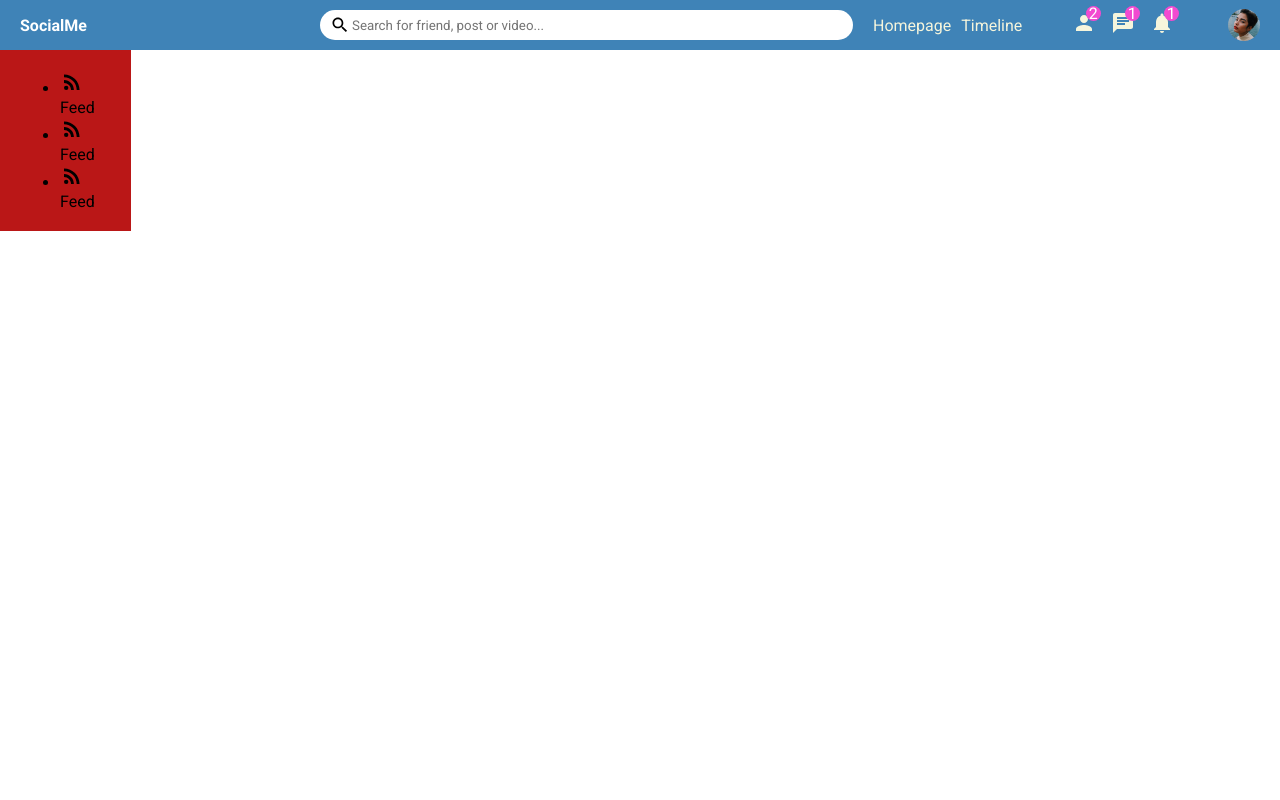
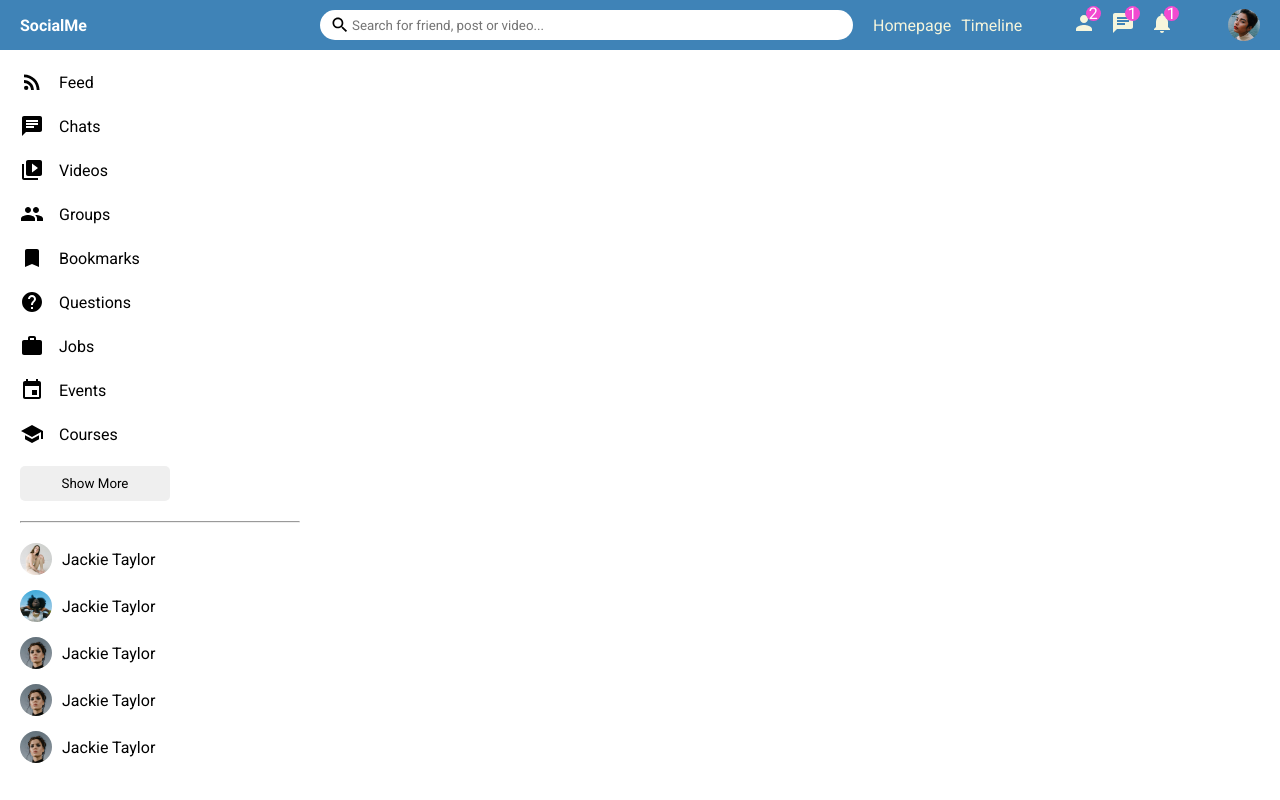
Before and after one commit to royalehoneybadger/social-me, a React (Create React App) app: page / in a window 1280 px wide. Built offline with nearby package versions, Linux system fonts and the light colour scheme.

Commit message:
Sidebar styles and functionality developed

```diff
--- a/src/components/sidebar/Sidebar.css
+++ b/src/components/sidebar/Sidebar.css
@@ -1,11 +1,68 @@
 .sidebar{
-    flex: 3px;
+    flex: 3;
     height: calc(100vh-50px);
-    background-color: greenyellow;
+    overflow-y:scroll ;
 }
+
+/* For Firefox */
+html {
+    scrollbar-width: thin;
+    scrollbar-color: #fff #696666;
+}
+
+
 
 .sidebar-wrapper{
     padding:20px;
-    background-color: #ba1717;
+
 
 }
+
+.sidebar-list {
+    padding: 0;
+    margin: 0;
+    list-style:none ;
+
+}
+
+.sidebar-list-item {
+    display: flex;
+    align-items: center;
+    margin-bottom: 20px;
+}
+
+.sidebar-icon {
+    margin-right: 15px;
+}
+
+.sidebar-button {
+    width: 150px;
+    border: none;
+    padding: 10px;
+    border-radius: 5px;
+    font-weight: 500;
+}
+
+.sidebar-hr{
+    margin: 20px 0;
+}
+
+.sidebar-friend-list{
+    padding: 0;
+    margin: 0;
+    list-style: none;
+}
+
+.sidebar-friend{
+    display: flex;
+    align-items: center;
+    margin-bottom: 15px;
+}
+
+.sidebar-pfp{
+   width: 32px;
+   height: 32px;
+   border-radius: 50%;
+   object-fit: cover;
+   margin-right: 10px;
+}
--- a/src/components/sidebar/Sidebar.jsx
+++ b/src/components/sidebar/Sidebar.jsx
@@ -1,6 +1,6 @@
 import React from 'react'
 import "./Sidebar.css"
-import {RssFeed} from "@mui/icons-material"
+import {RssFeed, Chat, VideoLibrary, Group, Bookmark, Help, Work, Event, School} from "@mui/icons-material"
 
 const Sidebar = () => {
   return (
@@ -12,12 +12,60 @@ const Sidebar = () => {
               <span className="sidebar-list-item-text">Feed</span>
           </li>
           <li className="sidebar-list-item">
-              <RssFeed className='sidebar-icon'/>
-              <span className="sidebar-list-item-text">Feed</span>
+              <Chat className='sidebar-icon'/>
+              <span className="sidebar-list-item-text">Chats</span>
           </li>
           <li className="sidebar-list-item">
-              <RssFeed className='sidebar-icon'/>
-              <span className="sidebar-list-item-text">Feed</span>
+              <VideoLibrary className='sidebar-icon'/>
+              <span className="sidebar-list-item-text">Videos</span>
+          </li>
+          <li className="sidebar-list-item">
+              <Group className='sidebar-icon'/>
+              <span className="sidebar-list-item-text">Groups</span>
+          </li>
+          <li className="sidebar-list-item">
+              <Bookmark className='sidebar-icon'/>
+              <span className="sidebar-list-item-text">Bookmarks</span>
+          </li>
+          <li className="sidebar-list-item">
+              <Help className='sidebar-icon'/>
+              <span className="sidebar-list-item-text">Questions</span>
+          </li>
+          <li className="sidebar-list-item">
+              <Work className='sidebar-icon'/>
+              <span className="sidebar-list-item-text">Jobs</span>
+          </li>
+          <li className="sidebar-list-item">
+              <Event className='sidebar-icon'/>
+              <span className="sidebar-list-item-text">Events</span>
+          </li>
+          <li className="sidebar-list-item">
+              <School className='sidebar-icon'/>
+              <span className="sidebar-list-item-text">Courses</span>
+          </li>
+        </ul>
+        <button className="sidebar-button">Show More</button>
+        <hr className='sidebar-hr'/>
+        <ul className="sidebar-friend-list">
+          <li className="sidebar-friend">
+            <img className='sidebar-pfp' src="/Assets/person/5.jpeg" alt="" />
+            <span className='sidebar-friend-name'>Jackie Taylor</span>
+          </li>
+          <li className="sidebar-friend">
+            <img className='sidebar-pfp' src="/Assets/person/3.jpeg" alt="" />
+            <span className='sidebar-friend-name'>Jackie Taylor</span>
+          </li>
+          <li className="sidebar-friend">
+            <img className='sidebar-pfp' src="/Assets/person/1.jpeg" alt="" />
+            <span className='sidebar-friend-name'>Jackie Taylor</span>
+          </li>
+          <li className="sidebar-friend">
+            <img className='sidebar-pfp' src="/Assets/person/1.jpeg" alt="" />
+            <span className='sidebar-friend-name'>Jackie Taylor</span>
+          </li>
+          <li className="sidebar-friend">
+            <img className='sidebar-pfp' src="/Assets/person/1.jpeg" alt="" />
+            <span className='sidebar-friend-name'>Jackie Taylor</span>
           </li>
         </ul>
       </div>
```
